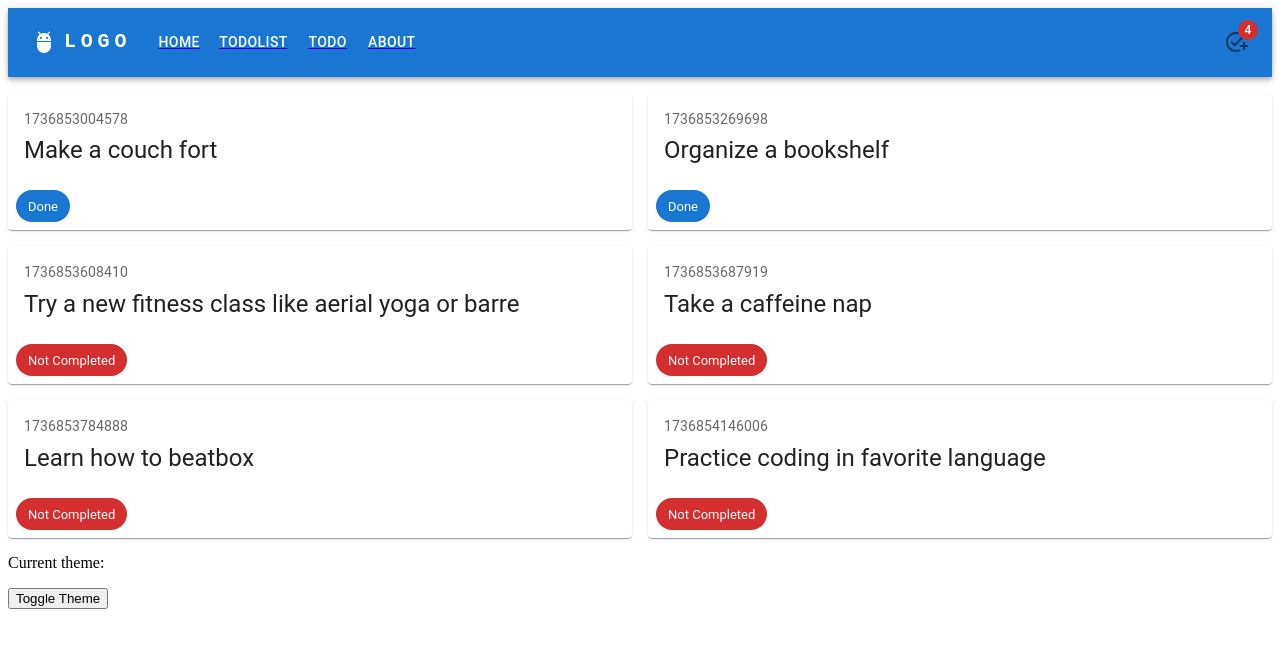
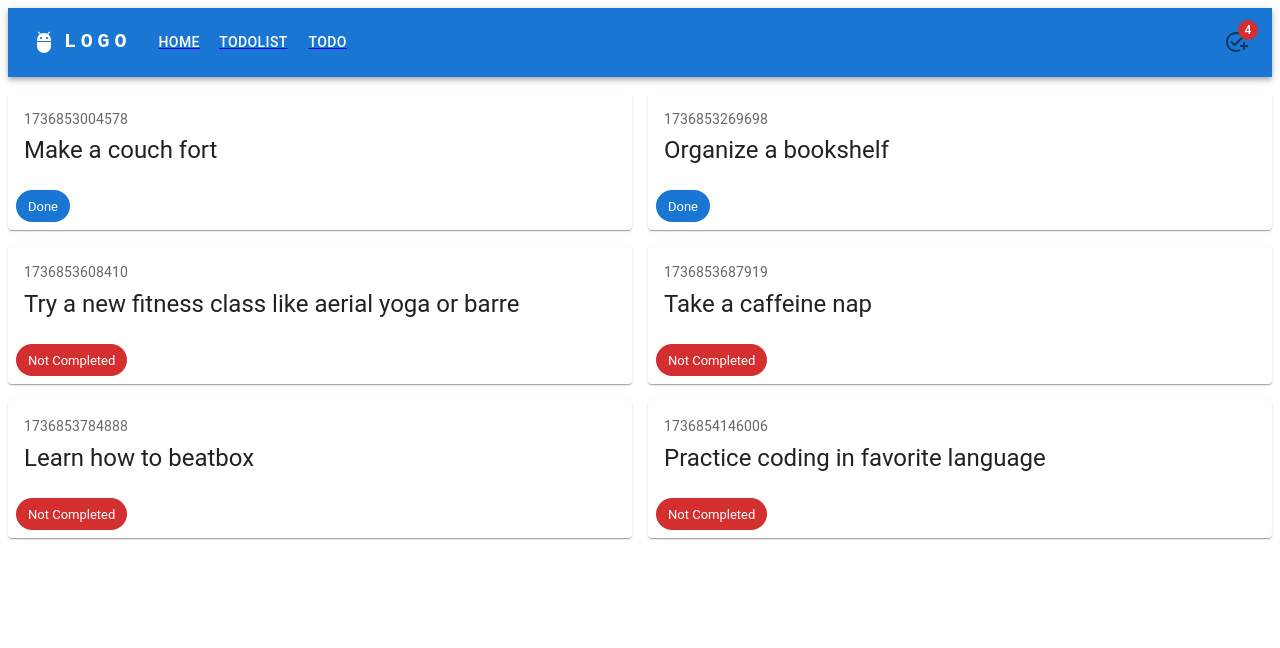
Before and after one commit to lalaphalla/todo-ts, a React (Vite) app: page / in a window 1280 px wide. Shown: the top 648 px of the page. Built offline with nearby package versions, Linux system fonts and the light colour scheme; data requests are answered from the project's data file.

Commit message:
feat: remove file

```diff
--- a/src/App.tsx
+++ b/src/App.tsx
@@ -2,7 +2,6 @@ import { Route, Routes } from 'react-router-dom';
 // import TodoView from './pages/todo/view';
 import { HomeView } from './pages/Home';
 import ResponsiveAppBar from './components/Navbar';
-import { TodoDetailView } from './pages/todo-detail/view';
 // import TodoListView from './pages/todo-list/view';
 import { TodoList } from './pages/todo-list';
 import { Todo } from './pages/todo';
@@ -17,7 +16,6 @@ function App() {
         <Route path="/" element={<HomeView />} />
         <Route path="/todo" element={<Todo />} />
         <Route path="/todolist" element={<TodoList />} />
-        <Route path="/todo/:id" element={<TodoDetailView />} />
       </Routes>
     </>
   );
--- a/src/components/Navbar.tsx
+++ b/src/components/Navbar.tsx
@@ -20,7 +20,6 @@ const pages = [
   { title: 'Home', link: '/' },
   { title: 'TodoList', link: '/todolist' },
   { title: 'Todo', link: '/todo' },
-  { title: 'About', link: '/about' },
 ];
 const settings = ['Profile', 'Account', 'Dashboard', 'Logout'];
 
--- a/src/pages/Home.tsx
+++ b/src/pages/Home.tsx
@@ -14,10 +14,10 @@ export function HomeView() {
   return (
     <>
       <BasicCard />
-      <div>
+      {/* <div>
         <p>Current theme:</p>
         <button>Toggle Theme</button>
-      </div>
+      </div> */}
       {/* <Home /> */}
     </>
   );
```
